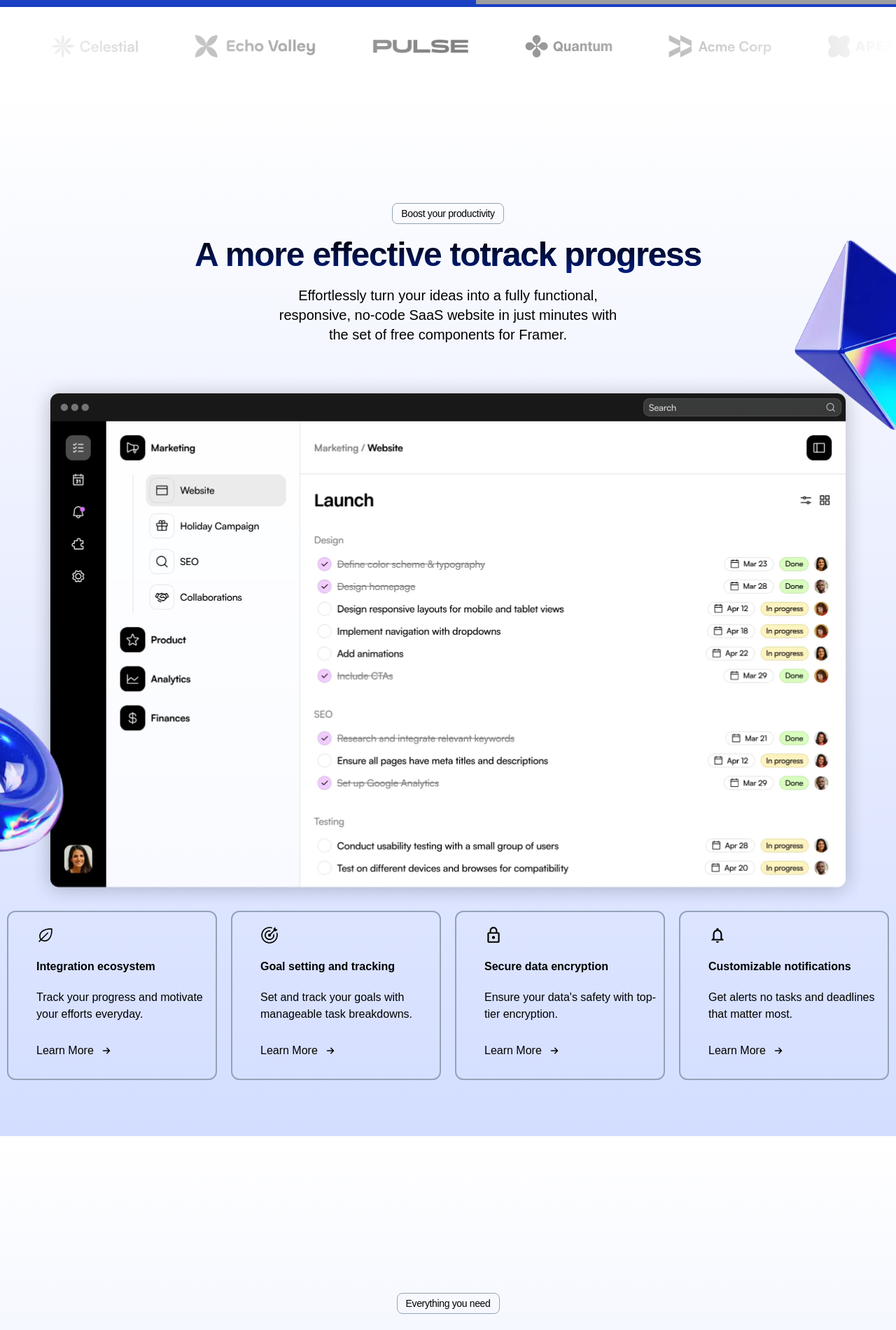
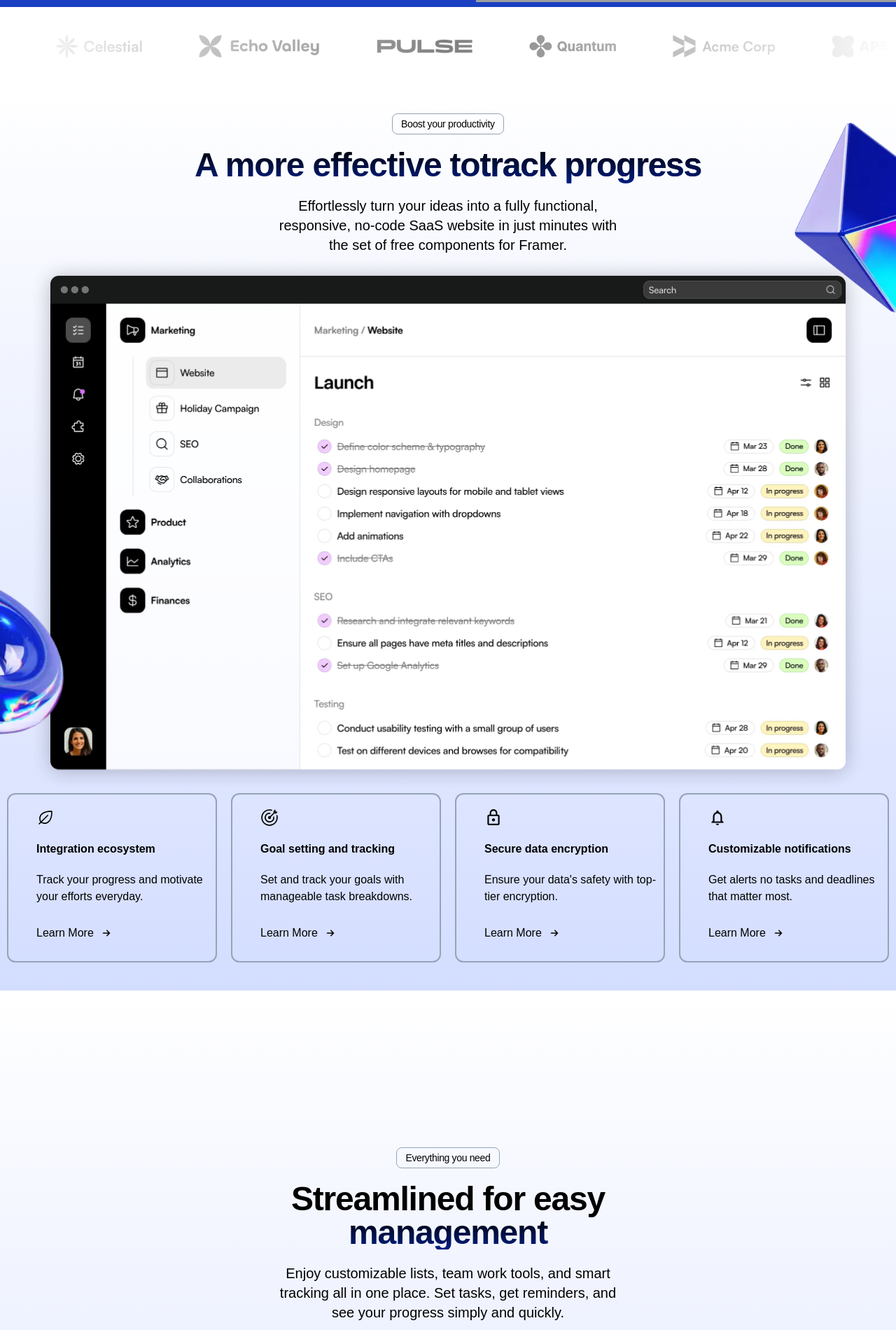
Before and after one commit to YoussefAhmed08/Light-SaaS, a React (Vite) app: page / in a window 1280 px wide. Shown: the part 600-2500 px from the top of the page at 70% size. Built offline with nearby package versions, Linux system fonts and the light colour scheme; grey boxes are pictures that could not be loaded; a web font is replaced by a local one.

Commit message:
finish edit whole the changes

```diff
--- a/src/components/Feedback.jsx
+++ b/src/components/Feedback.jsx
@@ -11,7 +11,7 @@ const Feedback = () => {
   return (
     <section className="flex-col flex items-center justify-center gap-10 pt-56 pb-20 py-20">
       <div className="flex items-center justify-center flex-col gap-5">
-        <span className="border border-slate-400 rounded-lg px-3 py-1 text-sm tracking-tight">
+        <span className="border border-slate-400 rounded-lg px-3 py-1 text-sm tracking-tight w-[6.2rem]">
           Testimonials
         </span>
         <p className="font-bold text-5xl text-black tracking-tight text-center text-transparent bg-clip-text bg-gradient-to-b from-black to-[#001e80]">
--- a/src/components/Hero.jsx
+++ b/src/components/Hero.jsx
@@ -18,8 +18,8 @@ const Hero = () => {
       <div className="container mx-auto">
         <div className="flex flex-col md:flex-row items-center ml-5 md:ml-0 md:gap-28 lg:gap-56 py-12 mt-16">
           {/* LEFT SECTION */}
-          <div className="flex items-start justify-center flex-col gap-5 sm:ml-10 xl:ml-10">
-            <span className="border border-slate-400 rounded-lg px-3 py-1 text-sm tracking-tight w-fit">
+          <div className="flex items-start justify-center flex-col gap-5 xl:ml-10">
+            <span className="border border-slate-400 rounded-lg px-3 py-1 text-sm tracking-tight w-[8.5rem]">
               Version 2.0 is here
             </span>
             <h3 className="font-bold text-5xl text-black tracking-tight">
--- a/src/components/Management.jsx
+++ b/src/components/Management.jsx
@@ -10,10 +10,10 @@ const Management = () => {
     <section className="flex-col flex items-center justify-center gap-10 pt-56 bg-gradient-to-t from-[#D3DDFF] to-[#fff] pb-20 py-20">
       <div className="container mx-auto">
         <div className="flex items-center justify-center flex-col gap-5">
-          <span className="border border-slate-400 rounded-lg px-3 py-1 text-sm tracking-tight">
+          <span className="border border-slate-400 rounded-lg px-3 py-1 text-sm tracking-tight w-[9.2rem]">
             Everything you need
           </span>
-          <div className="font-bold text-5xl text-black tracking-tight text-center">
+          <div className="font-bold text-5xl text-black tracking-tight text-center px-1">
             Streamlined for easy
             <p className="font-bold text-5xl text-black tracking-tight text-center text-transparent bg-clip-text bg-gradient-to-b from-black to-[#001e80]">
               management
@@ -25,7 +25,7 @@ const Management = () => {
             <br /> see your progress simply and quickly.
           </div>
         </div>
-        <div className="flex items-center justify-center gap-5 flex-col md:flex-row mt-10">
+        <div className="flex items-center justify-center gap-5 flex-col md:flex-row mt-10 w-fit mx-5">
           <div className="bg-white/70 drop-shadow-2xl rounded-lg p-10 flex items-center justify-center flex-col gap-3">
             <motion.div
               animate={{ y: [0, 30, 0] }}
--- a/src/components/MenuToggle.jsx
+++ b/src/components/MenuToggle.jsx
@@ -14,16 +14,16 @@ export const MenuToggle = ({ toggle }) => (
   <button onClick={toggle}>
     <svg width="23" height="23">
       <Path
-        initial={{ d: "M 2 2.5 L 20 2.5" }}
+        initial={{ d: "M 2 5 L 20 5" }}
         variants={{
-          closed: { d: "M 2 2.5 L 20 2.5" },
+          closed: { d: "M 2 6 L 20 6" },
           open: { d: "M 3 16.5 L 17 2.5" },
         }}
       />
       <Path
         initial={{ d: "M 2 16.346 L 20 16.346" }}
         variants={{
-          closed: { d: "M 2 16.346 L 20 16.346" },
+          closed: { d: "M 2 14 L 20 14" },
           open: { d: "M 3 2.5 L 17 16.346" },
         }}
       />
--- a/src/components/Pricing.jsx
+++ b/src/components/Pricing.jsx
@@ -5,8 +5,8 @@ import { motion } from "framer-motion";
 const Pricing = () => {
   return (
     <section className="flex-col flex items-center justify-center gap-10 pt-56 pb-20 py-20">
-      <div className="flex items-center justify-center flex-col gap-5">
-        <span className="border border-slate-400 rounded-lg px-3 py-1 text-sm tracking-tight">
+      <div className="flex items-center justify-center flex-col gap-5 px-2">
+        <span className="border border-slate-400 rounded-lg px-3 py-1 text-sm tracking-tight w-[7.5rem]">
           Pay less money
         </span>
         <p className="font-bold text-5xl text-black tracking-tight text-center">
--- a/src/components/Services.jsx
+++ b/src/components/Services.jsx
@@ -20,10 +20,10 @@ const Services = () => {
   const moveWhileScroll = useTransform(scrollYProgress, [0, 1], [150, -200]);
 
   return (
-    <div className="flex-col flex items-center justify-center gap-10 pt-32 bg-gradient-to-t from-[#D3DDFF] to-[#fff] pb-20">
+    <div className="flex-col flex items-center justify-center gap-10 pt-32 bg-gradient-to-t from-[#D3DDFF] to-[#fff] pb-20 py-5 md:py-10">
       <div className="container mx-auto">
-        <div className="flex flex-col items-center gap-5 py-10">
-          <span className="border border-slate-400 rounded-lg px-3 py-1 text-sm tracking-tight">
+        <div className="flex flex-col items-center gap-5">
+          <span className="border border-slate-400 rounded-lg px-3 py-1 text-sm tracking-tight w-[10rem]">
             Boost your productivity
           </span>
           <div className="font-bold text-5xl text-black tracking-tight text-transparent bg-clip-text bg-gradient-to-b from-black to-[#001e80] text-center">
@@ -32,7 +32,7 @@ const Services = () => {
               track progress
             </span>
           </div>
-          <p className="text-xl text-black text-center">
+          <p className="text-xl text-black text-center px-2">
             Effortlessly turn your ideas into a fully functional,
             <br /> responsive, no-code SaaS website in just minutes with
             <br /> the set of free components for Framer.
```
